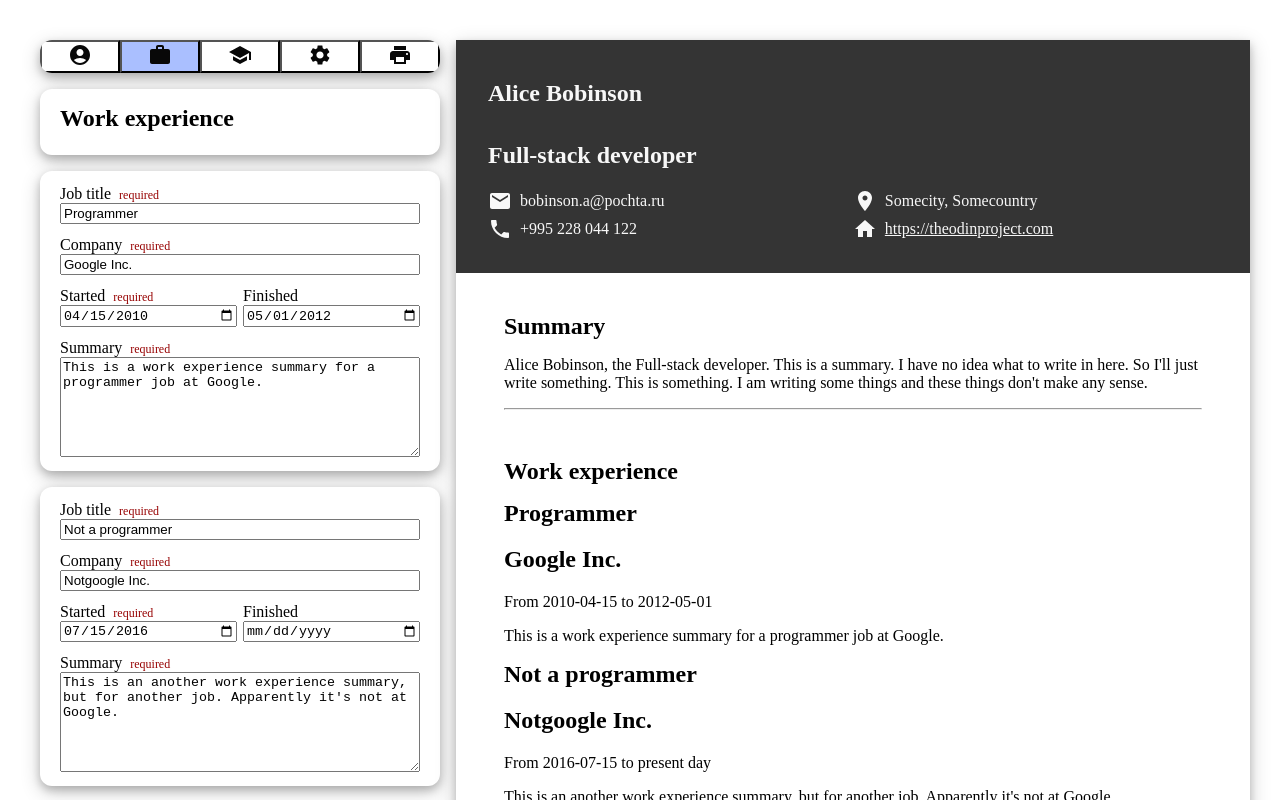
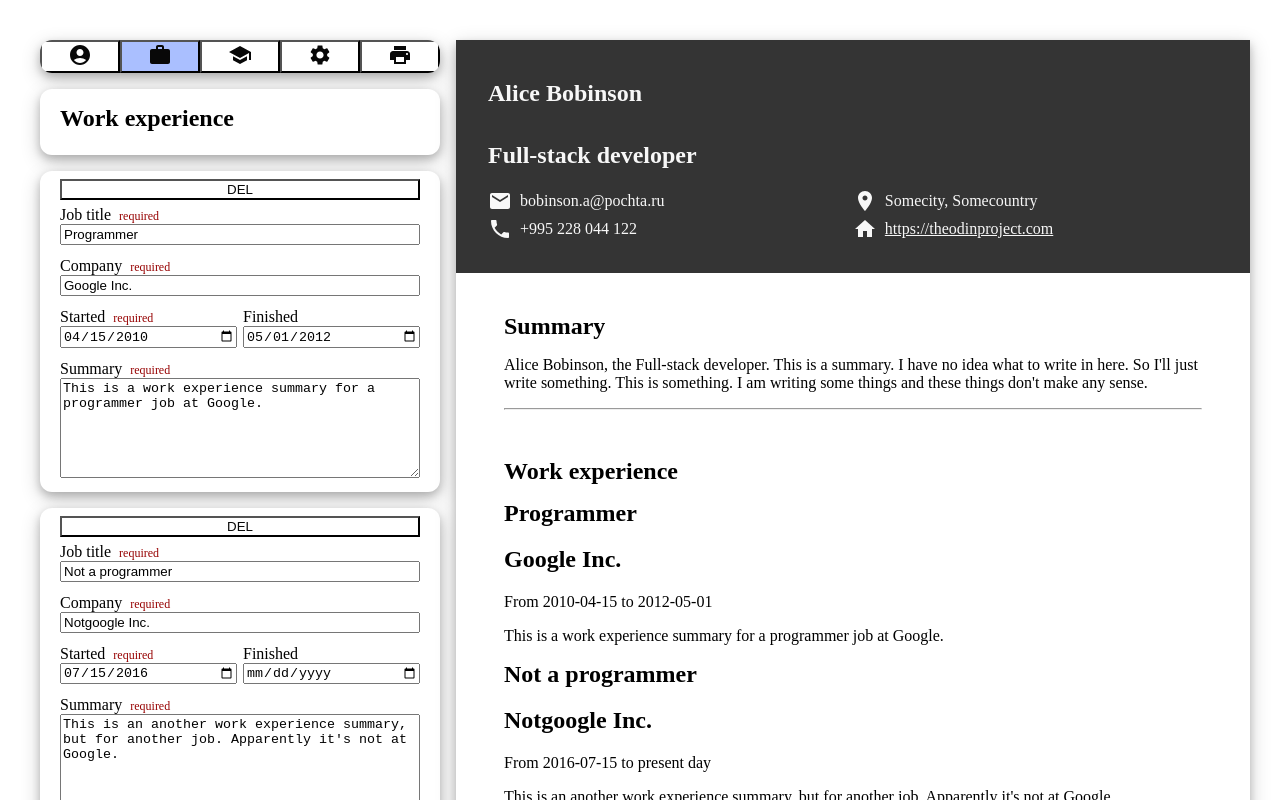
Before and after one commit to utkabulka/cv-application, a React app: page / in a window 1280 px wide. Both pictures are taken after a click on the button 160 px from the left and 56 px from the top of the page. Shown: the top 800 px of the page. Built offline with nearby package versions, Linux system fonts and the light colour scheme; the HTML template or start-up script is replaced by a standard one.

Commit message:
work experience deletion

```diff
--- a/src/App.jsx
+++ b/src/App.jsx
@@ -54,6 +54,16 @@ function App() {
     )
   }
 
+  function handleWorkExperienceDeleted(workExperienceId) {
+    setWorkExperience(
+      workExperience.filter((experience) => {
+        if (experience[Keys.ID] != workExperienceId) {
+          return experience
+        }
+      })
+    )
+  }
+
   return (
     <>
       <div className='app-root'>
@@ -75,6 +85,7 @@ function App() {
               <WorkExperienceEditor
                 workExperience={workExperience}
                 onWorkExpreienceChanged={handleWorkExperienceChange}
+                onWorkExpreienceDeleted={handleWorkExperienceDeleted}
               />
             )}
             <Footer />
--- a/src/components/editor/work_experience/ExperienceBlockEditor.jsx
+++ b/src/components/editor/work_experience/ExperienceBlockEditor.jsx
@@ -4,9 +4,22 @@ import DateSelector from '../DateSelector'
 import InputField from '../InputField'
 import TextArea from '../TextArea'
 
-function ExperienceBlockEditor({ experience, onChange = () => {} }) {
+function ExperienceBlockEditor({
+  experience,
+  onChange = () => {},
+  onDeleted = () => {},
+}) {
   return (
     <div className='editor-section'>
+      <div className='editor-section-buttons'>
+        <button
+          onClick={() => {
+            onDeleted(experience[Keys.ID])
+          }}
+        >
+          DEL
+        </button>
+      </div>
       <InputField
         label='Job title'
         isRequired={true}
@@ -62,6 +75,7 @@ function ExperienceBlockEditor({ experience, onChange = () => {} }) {
 ExperienceBlockEditor.propTypes = {
   experience: PropTypes.object.isRequired,
   onChange: PropTypes.func.isRequired,
+  onDeleted: PropTypes.func.isRequired,
 }
 
 export default ExperienceBlockEditor
--- a/src/components/editor/work_experience/WorkExperienceEditor.jsx
+++ b/src/components/editor/work_experience/WorkExperienceEditor.jsx
@@ -1,3 +1,4 @@
+import AddCircleIcon from '@mui/icons-material/AddCircle'
 import PropTypes from 'prop-types'
 import * as Keys from '../../../constants/Keys'
 import Header from '../../Header'
@@ -6,6 +7,7 @@ import ExperienceBlockEditor from './ExperienceBlockEditor'
 function WorkExperienceEditor({
   workExperience = [],
   onWorkExpreienceChanged = () => {},
+  onWorkExpreienceDeleted = () => {},
 }) {
   return (
     <>
@@ -17,14 +19,21 @@ function WorkExperienceEditor({
           key={experience[Keys.ID]}
           experience={experience}
           onChange={onWorkExpreienceChanged}
+          onDeleted={onWorkExpreienceDeleted}
         />
       ))}
+      <div className='editor-section add-element-button'>
+        <button>
+          <AddCircleIcon />
+        </button>
+      </div>
     </>
   )
 }
 WorkExperienceEditor.propTypes = {
   workExperience: PropTypes.array.isRequired,
   onWorkExpreienceChanged: PropTypes.func.isRequired,
+  onWorkExpreienceDeleted: PropTypes.func.isRequired,
 }
 
 export default WorkExperienceEditor
--- a/src/styles/App.css
+++ b/src/styles/App.css
@@ -35,6 +35,17 @@
   margin-bottom: 16px;
 }
 
+.editor-section-buttons {
+  display: flex;
+  justify-content: right;
+}
+
+.add-element-button {
+  display: flex;
+  justify-content: center;
+  align-items: center;
+}
+
 .date-range {
   display: flex;
   flex-direction: row;
```
